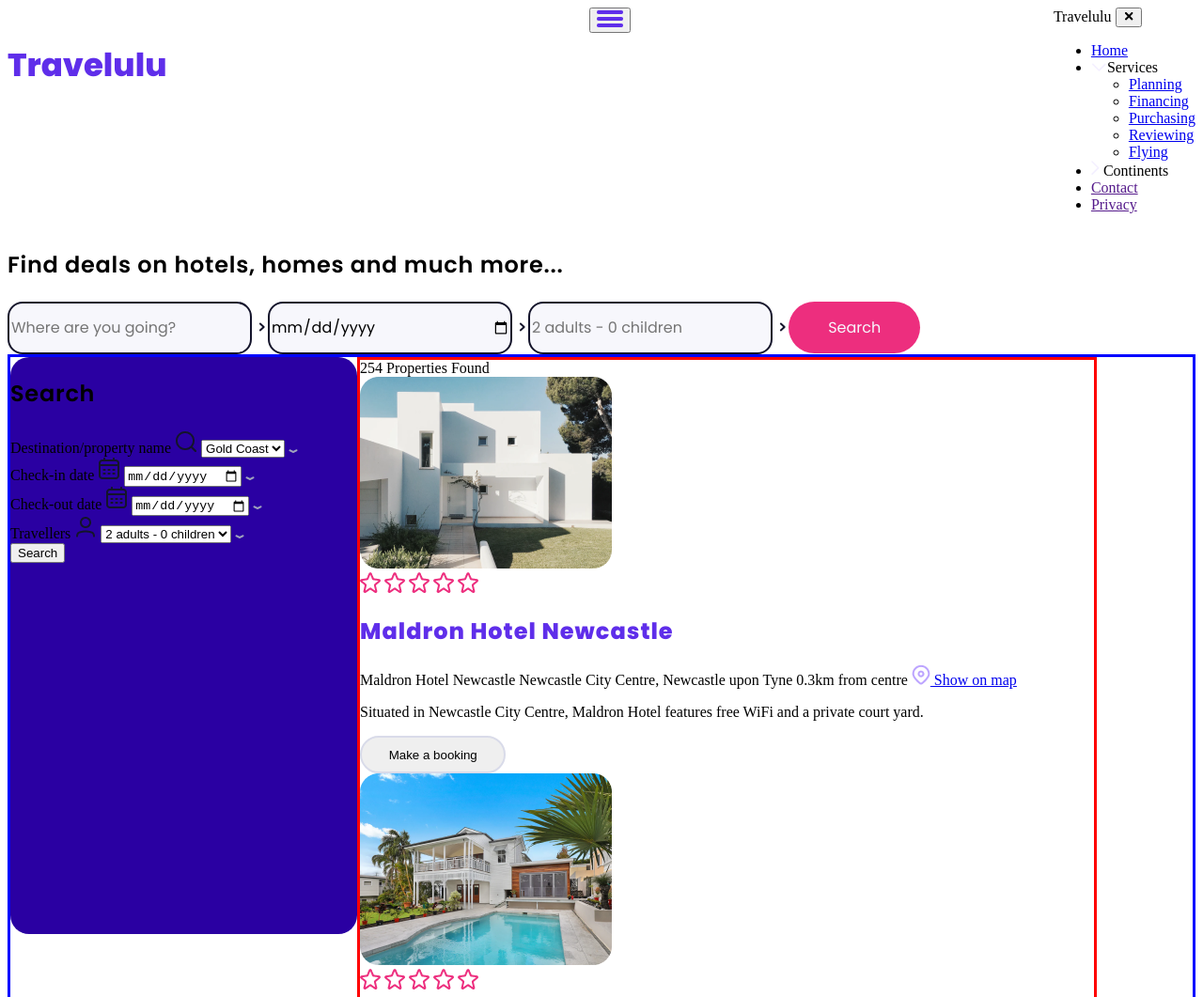
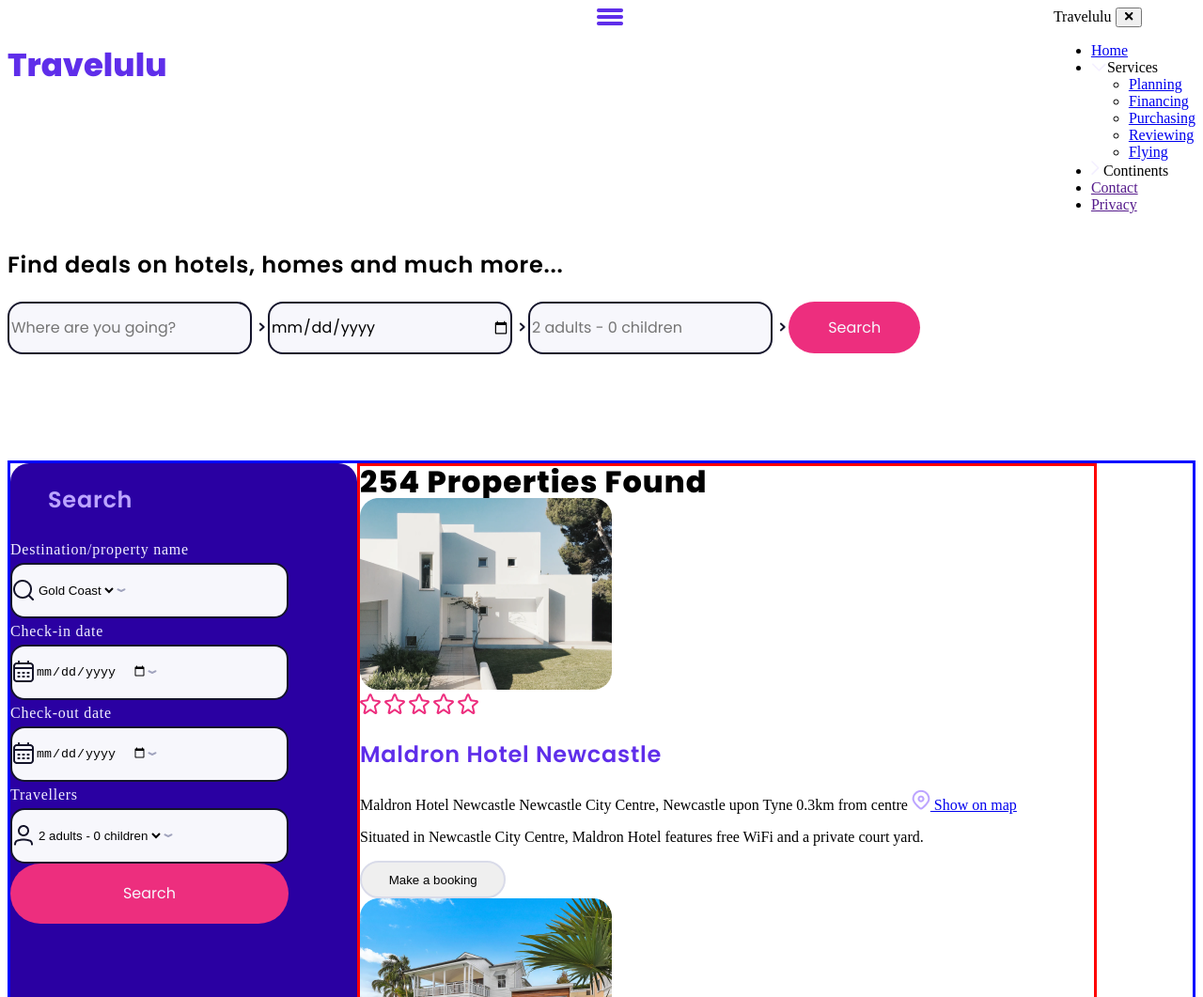
Before and after one commit to estcolros/202210-W3-EstefaniaColombo-OmarMarshoud, a website: page index.html in a window 1280 px wide. Shown: the top 1061 px of the page at 94% size. Drawn offline with Linux system fonts and the light colour scheme.

Commit message:
update scss

```diff
--- a/index.html
+++ b/index.html
@@ -109,17 +109,25 @@
                     <div class="form__search__text-input">
                         <label
                             >Destination/property name
-                            <img src="./assets/icons/search.png" alt="" />
+                            <div class="from_search_options">
+                                <img src="./assets/icons/search.png" alt="" />
 
-                            <select class="form__search__input--icons">
-                                <option>Gold Coast</option>
-                            </select>
+                                <select class="form__search__input--icons">
+                                    <img
+                                        src="./assets/icons/search.png"
+                                        alt=""
+                                    />
+                                    <option>Gold Coast</option>
+                                </select>
+
                         </label>
                         <img src="./assets/icons/down-arrow.png" alt="" />
+                        </div>
                     </div>
                     <div class="form__search__text-input">
                         <label
                             >Check-in date
+                            <div class="from_search_options">
                             <img src="./assets/icons/calendar.png" alt="" />
                             <input
                                 type="date"
@@ -127,10 +135,12 @@
                             />
                         </label>
                         <img src="./assets/icons/down-arrow.png" alt="" />
+                        </div>
                     </div>
                     <div class="form__search__text-input">
                         <label
                             >Check-out date
+                            <div class="from_search_options">
                             <img src="./assets/icons/calendar.png" alt="" />
                             <input
                                 type="date"
@@ -138,16 +148,19 @@
                             />
                         </label>
                         <img src="./assets/icons/down-arrow.png" alt="" />
+                        </div>
                     </div>
                     <div class="form__search__text-input">
                         <label>
                             Travellers
+                            <div class="from_search_options">
                             <img src="./assets/icons/profile.png" alt="" />
                             <select class="form__search__input--icons">
                                 <option>2 adults - 0 children</option>
                             </select>
                         </label>
                         <img src="./assets/icons/down-arrow.png" alt="" />
+                        </div>
                     </div>
                     <button class="button button--margin" type="submit">
                         Search
--- a/scss/style.scss
+++ b/scss/style.scss
@@ -3,6 +3,28 @@
     font-family: 'Poppins';
     font-style: normal;
 }
+@mixin text-large {
+    font-size: 24px;
+    font-weight: 600;
+    line-height: 38px;
+    letter-spacing: 0.75px;
+    text-align: left;
+}
+@mixin text-medium {
+    font-size: 18px;
+    font-weight: 600;
+    line-height: 34px;
+    letter-spacing: 0.75px;
+    text-align: left;
+}
+@mixin text-small {
+    font-size: 16px;
+    font-weight: 400;
+    line-height: 28px;
+    letter-spacing: 0.75px;
+    text-align: left;
+}
+
 @mixin pastillas {
     background: linear-gradient(0deg, #f7f7fc, #f7f7fc),
         linear-gradient(0deg, #14142b, #14142b);
@@ -14,6 +36,11 @@
     display: flex;
     align-items: flex-start;
     justify-content: space-between;
+}
+
+.header__button-hamburger {
+    background: none;
+    border: 0;
 }
 
 h1 {
@@ -71,19 +98,29 @@
     border-style: solid;
     border-color: rgb(0, 4, 255);
     display: flex;
+    margin-top: 113px;
 }
 
 .form__search--secondary {
-    // position: absolute;
     width: 369px;
     height: 614px;
     left: 130px;
     top: 419px;
-
-    /* Primary / Dark */
-
     background: #2a00a2;
     border-radius: 20px;
+}
+.form__search--secondary div {
+    display: flex;
+    align-items: center;
+}
+
+.form__search--secondary h2 {
+    @include font-primary();
+    @include text-large();
+    color: #bca4ff;
+    display: flex;
+    justify-content: flex-start;
+    margin-left: 40px;
 }
 .search__results-articles-container {
     border-style: solid;
@@ -106,12 +143,54 @@
 
 h3 a {
     @include font-primary();
-    font-weight: 700;
-    font-size: 24px;
-    line-height: 34px;
+    @include text-large();
     display: flex;
     align-items: center;
-    letter-spacing: 1px;
     color: $primary-color;
     text-decoration: none;
 }
+
+label {
+    @include text-small();
+    color: #f3efff;
+}
+
+.search__results--title {
+    @include font-primary();
+    font-size: 32px;
+    font-weight: 700;
+    line-height: 34px;
+    letter-spacing: 0.9999998807907104px;
+    text-align: left;
+}
+
+.from_search_options {
+    @include pastillas();
+    @include font-primary();
+    @include text-small();
+    font-size: 16px;
+    height: 59px;
+    width: 296px;
+    left: 0px;
+    top: 0px;
+    border-radius: 15px;
+}
+
+.button--margin {
+    @include font-primary();
+    background: #ed2e7e;
+    border-style: none;
+    text-align: center;
+    color: #f7f7fc;
+    font-size: 16px;
+    height: 64px;
+    width: 296px;
+    border-radius: 40px;
+    left: 7.7998046875px;
+    top: 0px;
+}
+
+.form__search__input--icons {
+    background: none;
+    border: 0;
+}
```
Also changed, not shown: css/style.css, 1 other file.
